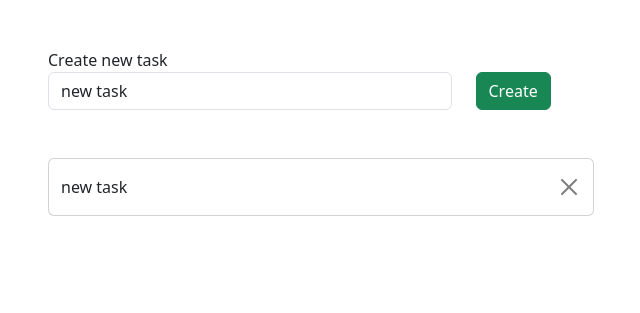
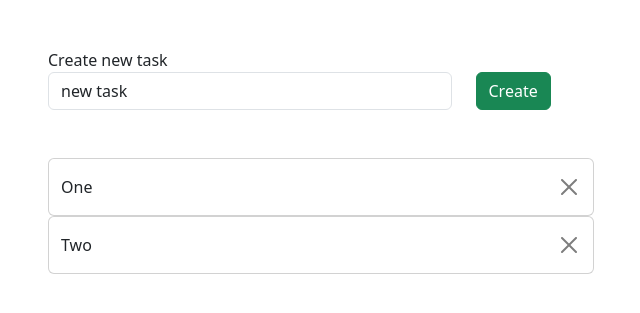
Before and after one commit to quackness/new-to-with-python-flask-vue, a Flask app: page / in a window 1280 px wide. Shown: the top 313 px of the page, without its empty margins (319-959 px from the left). Run offline with Flask 3, Linux system fonts and the light colour scheme.

Commit message:
add sample data to main js file and render the tasks with a loop, add unique id key

```diff
--- a/static/main.js
+++ b/static/main.js
@@ -3,7 +3,11 @@ const { createApp } = Vue
 const TaskApp = {
   data() {
     return {
-      task: 'new task'
+      task: 'new task',
+      tasks: [
+        { title: 'One' },
+        { title: 'Two' }
+      ]
     }
   },
   delimiters: ['{', '}']
--- a/templates/index.html
+++ b/templates/index.html
@@ -16,9 +16,9 @@
   </form>
 
   <div class="mt-5">
-    <div class="card">
+    <div class="card" v-for="task, index in tasks" :key="index">
       <div class="card-body row justify-content-between px-4">
-        { task }
+        { task.title }
         <button type="submit" class="btn-close"></button>
       </div>
     </div>
```
